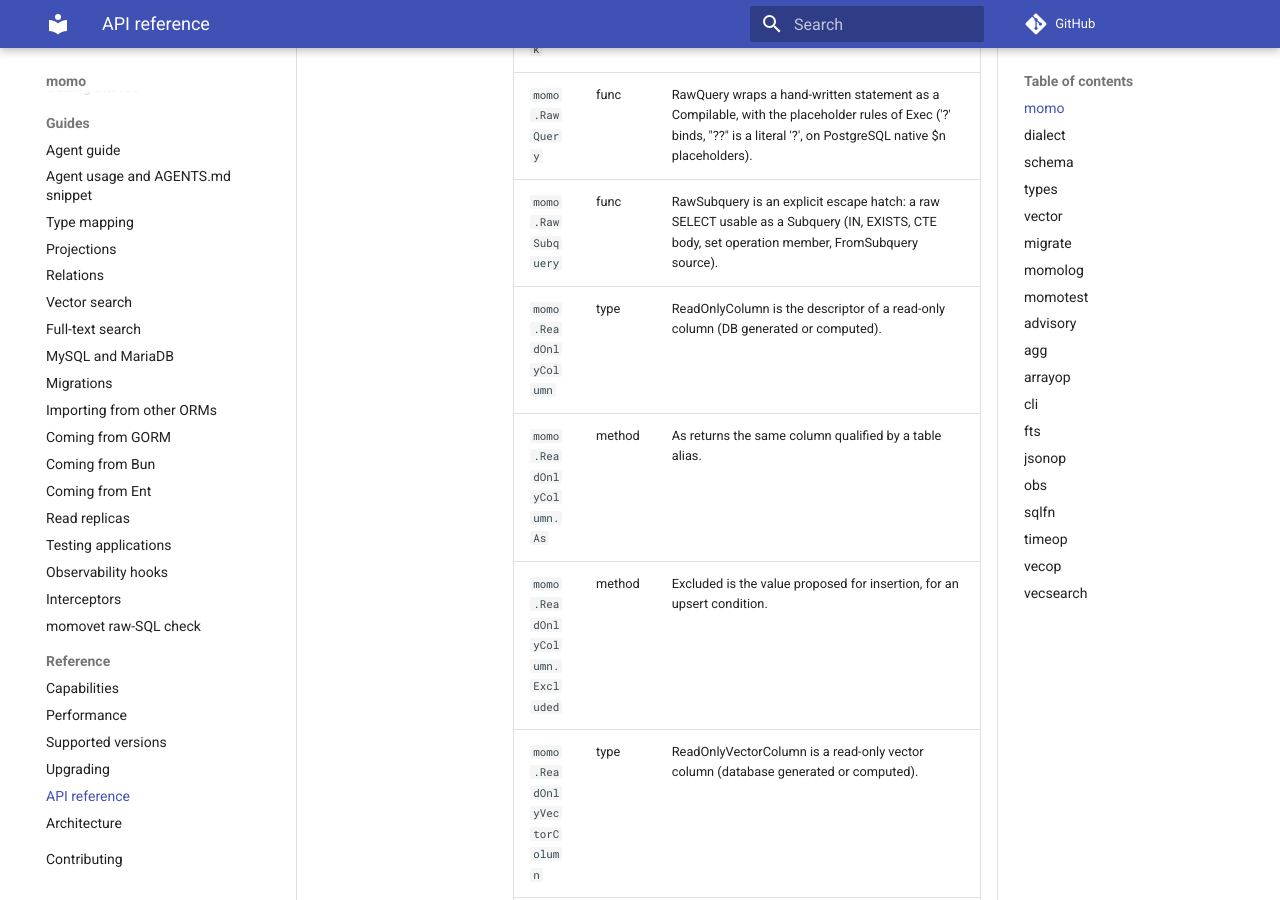
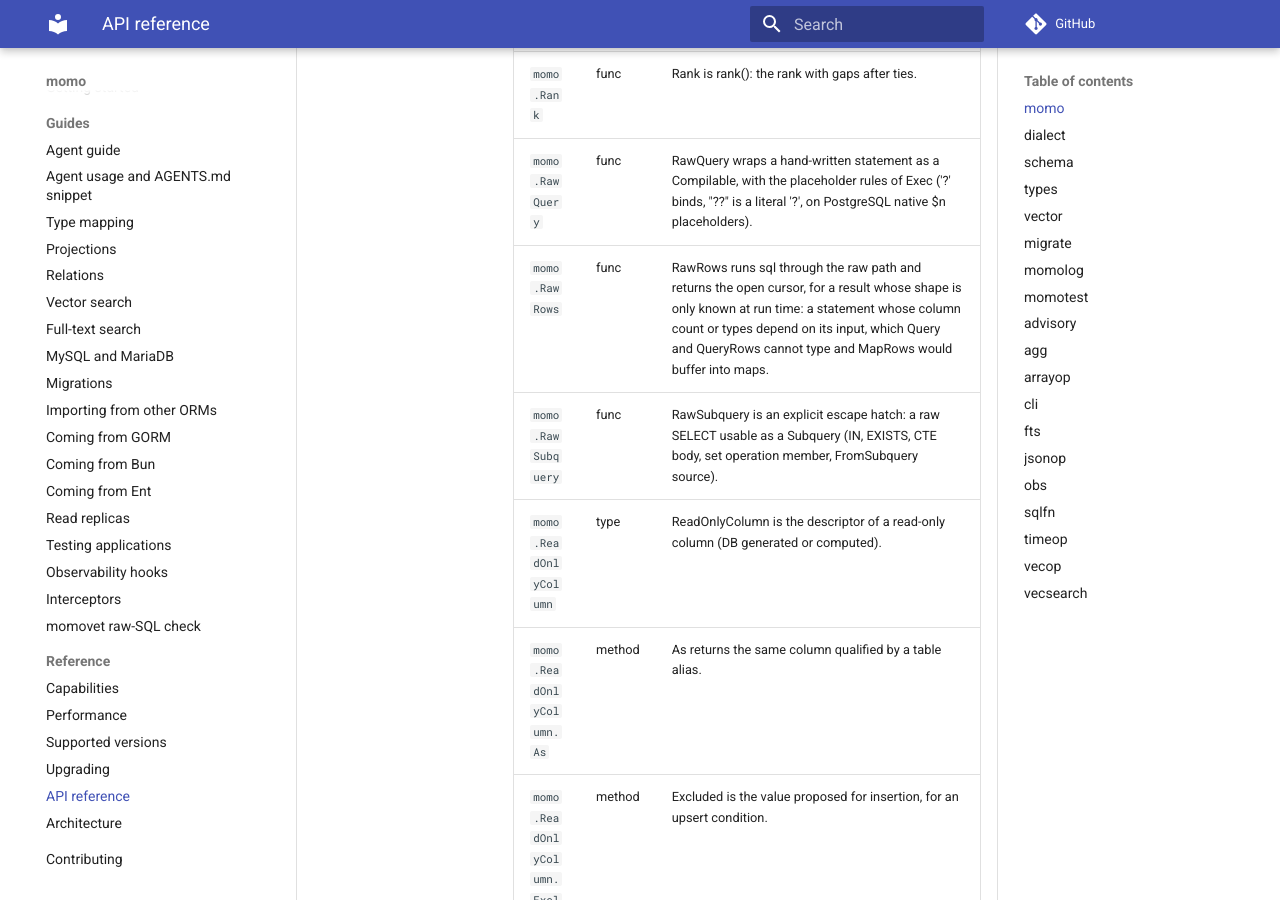
Before and after one commit to azrtydxb/momo, an MkDocs documentation site: the page built from docs/reference.md, in a window 1280 px wide and 900 px high, scrolled down 46676 px. Built offline with MkDocs 1.6.1 and Material for MkDocs 9.7.7, drawn with Linux system fonts in a browser that asks for light colours; comment, search, counter and statistics services are not loaded; the version menu is left out; some of the changed text lies outside the part shown.

Commit message:
docs(reference): add RawRows and ColumnRows from the CI artifact (#104)

```diff
--- a/docs/reference.md
+++ b/docs/reference.md
@@ -65,6 +65,7 @@ Import path: `github.com/azrtydxb/momo`
 | `momo.ColumnNamer`                     | type   | ColumnNamer is implemented by Rows that can report the names of their result columns, in order, as the database reports them.                                                                                                                                                     |
 | `momo.ColumnOf`                        | func   | ColumnOf declares a typed column of an ad-hoc source (CTE, subquery alias).                                                                                                                                                                                                       |
 | `momo.ColumnRef`                       | type   | ColumnRef is an untyped reference to a column of a table source.                                                                                                                                                                                                                  |
+| `momo.ColumnRows`                      | type   | ColumnRows is the cursor RawRows returns: a Rows that also names its result columns.                                                                                                                                                                                              |
 | `momo.Compilable`                      | type   | Compilable is a statement that renders to SQL without running it.                                                                                                                                                                                                                 |
 | `momo.Compiled`                        | type   | Compiled is a rendered statement ready for inspection or execution.                                                                                                                                                                                                               |
 | `momo.Compiled.String`                 | method | String returns the SQL text.                                                                                                                                                                                                                                                      |
@@ -411,6 +412,7 @@ Import path: `github.com/azrtydxb/momo`
 | `momo.QueryRows`                       | func   | QueryRows is the streaming form of Query: it yields one T per row without buffering the result.                                                                                                                                                                                   |
 | `momo.Rank`                            | func   | Rank is rank(): the rank with gaps after ties.                                                                                                                                                                                                                                    |
 | `momo.RawQuery`                        | func   | RawQuery wraps a hand-written statement as a Compilable, with the placeholder rules of Exec ('?' binds, "??" is a literal '?', on PostgreSQL native $n placeholders).                                                                                                             |
+| `momo.RawRows`                         | func   | RawRows runs sql through the raw path and returns the open cursor, for a result whose shape is only known at run time: a statement whose column count or types depend on its input, which Query and QueryRows cannot type and MapRows would buffer into maps.                     |
 | `momo.RawSubquery`                     | func   | RawSubquery is an explicit escape hatch: a raw SELECT usable as a Subquery (IN, EXISTS, CTE body, set operation member, FromSubquery source).                                                                                                                                     |
 | `momo.ReadOnlyColumn`                  | type   | ReadOnlyColumn is the descriptor of a read-only column (DB generated or computed).                                                                                                                                                                                                |
 | `momo.ReadOnlyColumn.As`               | method | As returns the same column qualified by a table alias.                                                                                                                                                                                                                            |
```
